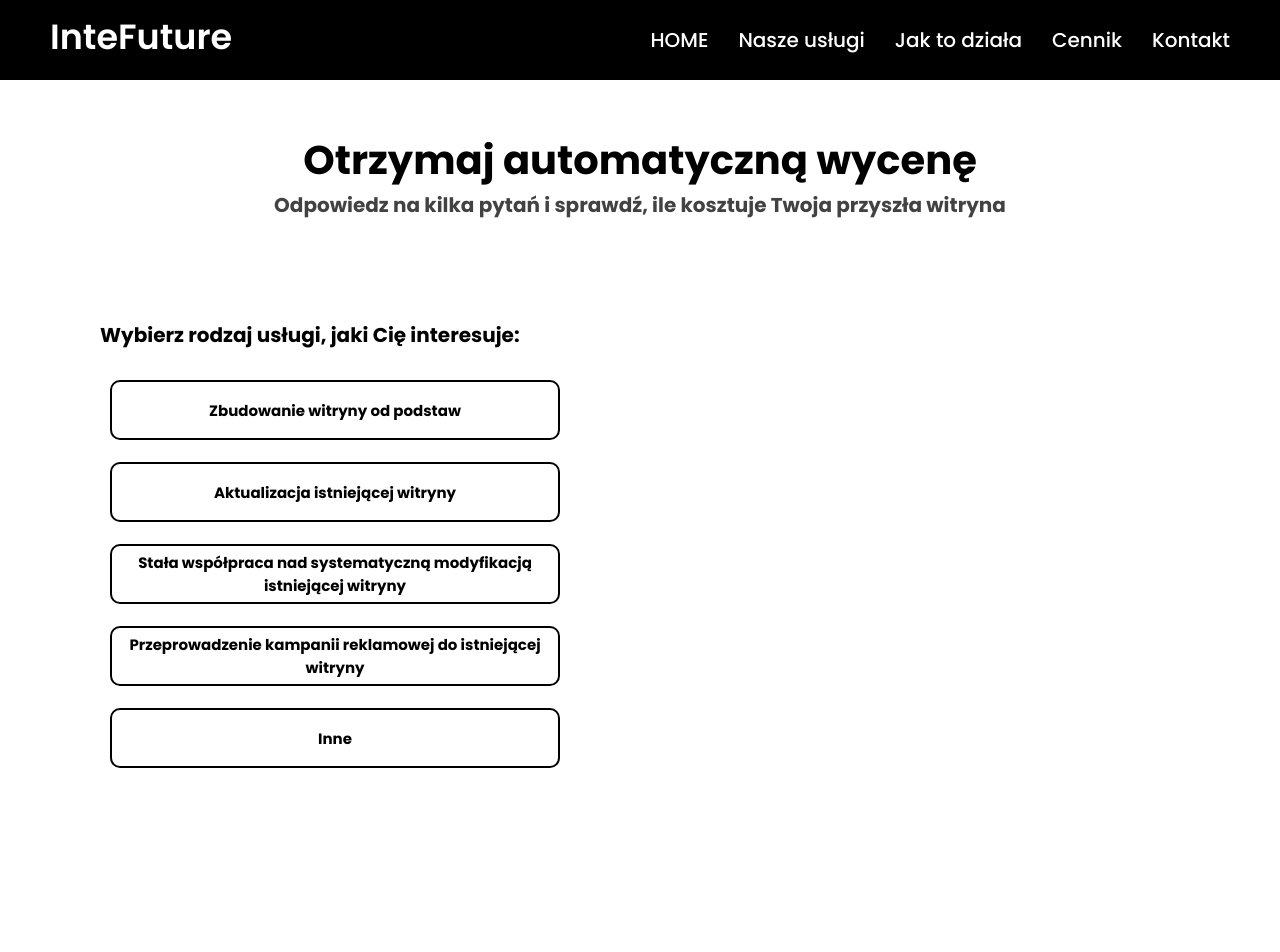
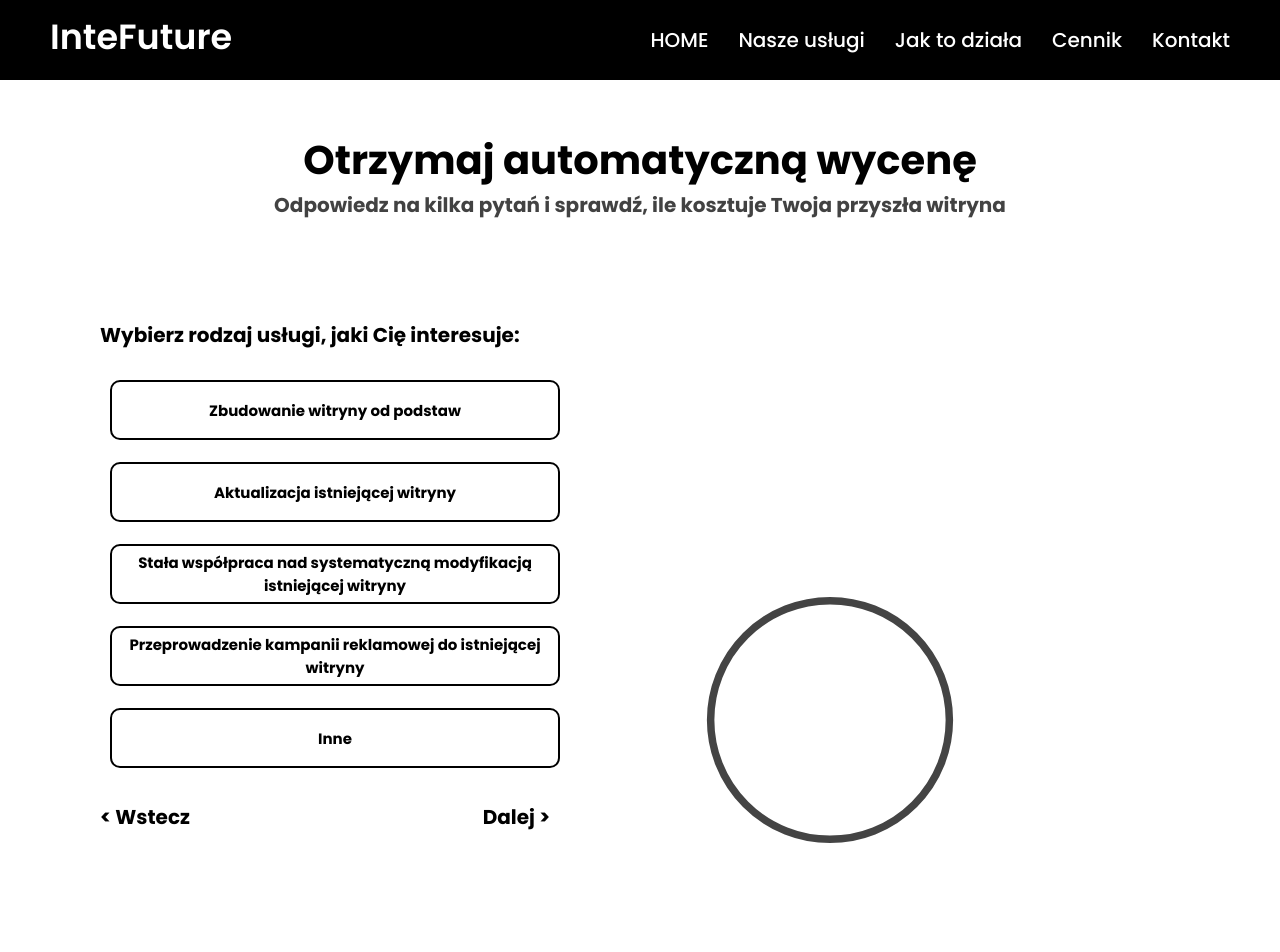
Before and after one commit to KamilCodemate/KamilCodemateWebsite, a React (Create React App) app: page /valuation in a window 1280 px wide. Shown: the top 952 px of the page. Built offline with nearby package versions, Linux system fonts and the light colour scheme.

Commit message:
Some changes in valuation page

```diff
--- a/src/Pages/PageStyles/Valuation.scss
+++ b/src/Pages/PageStyles/Valuation.scss
@@ -1,4 +1,5 @@
 @import url('https://fonts.googleapis.com/css2?family=Poppins:ital,wght@0,100;0,200;0,300;0,400;0,500;0,600;0,700;0,800;0,900;1,100;1,200;1,300;1,400;1,500;1,600;1,700;1,800;1,900&display=swap');
+
 * {
   box-sizing: border-box;
   margin: 0;
@@ -8,14 +9,17 @@
 body {
   width: 100%;
 }
+
 .main-content {
-  min-height: 100vh;
+  height: min-content;
+  display: flex;
   background-color: white;
   width: 100%;
   padding-left: 100px;
   padding-right: 100px;
-  margin-bottom: 100px;
 
+  .left-col {
+    height: min-content;
     .option-button {
       width: 450px;
       height: 60px;
@@ -32,6 +36,61 @@ body {
     .option-button.selected {
       background-color: black;
       color: white;
+    }
+    .movement-buttons {
+      width: 450px;
+      display: flex;
+      justify-content: space-between;
+      margin-top: 30px;
+      font-weight: bold;
+
+      & > div span {
+        font-size: 20px;
+        color: inherit;
+        text-decoration: none;
+        overflow: hidden;
+        display: block;
+        position: relative;
+        padding: 0.2em 0;
+        &:hover {
+          cursor: pointer;
+        }
+        &::after {
+          content: '';
+          position: absolute;
+          bottom: 0;
+          left: 0;
+          width: 100%;
+          height: 2px;
+          background-color: black;
+          opacity: 0;
+          transition: opacity 300ms, transform 300ms;
+        }
+        &:hover::after,
+        &:focus::after {
+          opacity: 1;
+          transform: translate3d(0, 0.2em, 0);
+        }
+        &::after {
+          opacity: 1;
+          transform: translate3d(-101%, 0, 0);
+        }
+        &:hover::after,
+        &:focus::after {
+          transform: translate3d(0, 0, 0);
+        }
+      }
+    }
+  }
+
+  .right-col {
+    width: 50%;
+    display: flex;
+    align-items: center;
+    justify-content: center;
+  }
+  svg {
+    width: 50%;
   }
 }
 .menu-slide-button {
--- a/src/Pages/Valuation.tsx
+++ b/src/Pages/Valuation.tsx
@@ -65,13 +65,36 @@ const Valuation: React.FC = () => {
   return (
     <div className='valuation'>
       <MainNavbar isActive={isMenuActive} />
+      <Header
+        title='Otrzymaj automatyczną wycenę'
+        description='Odpowiedz na kilka pytań i sprawdź, ile kosztuje Twoja przyszła witryna'
+        type='blacked'
+      />
       <div className='main-content'>
-        <Header
-          title='Otrzymaj automatyczną wycenę'
-          description='Odpowiedz na kilka pytań i sprawdź, ile kosztuje Twoja przyszła witryna'
-          type='blacked'
-        />
-        {returnStep()}
+        <div className='left-col'>
+          {returnStep()}
+          <div className='movement-buttons'>
+            <div className='previous'>
+              {' '}
+              <span>{'< Wstecz'}</span>
+            </div>
+            <div className='next'>
+              <span>{'Dalej >'}</span>
+            </div>
+          </div>
+        </div>
+        <div className='right-col'>
+          <svg viewBox='0 0 36 36'>
+            <path
+              d='M18 2.0845
+      a 15.9155 15.9155 0 0 1 0 31.831
+      a 15.9155 15.9155 0 0 1 0 -31.831'
+              fill='none'
+              stroke='#444'
+              stroke-width='1'
+            />
+          </svg>
+        </div>
       </div>
       <Footer />
       <IoMenu className='menu-slide-button' onClick={slideButtonClicked} />
```
Lines whose indentation alone changed are shown as unchanged.
